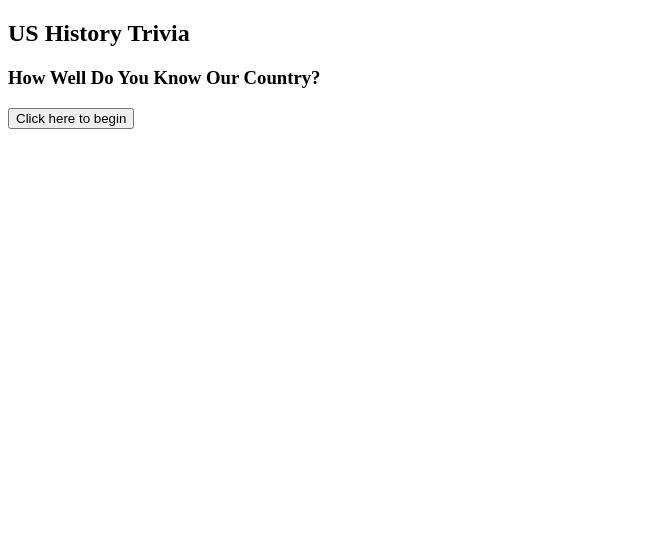
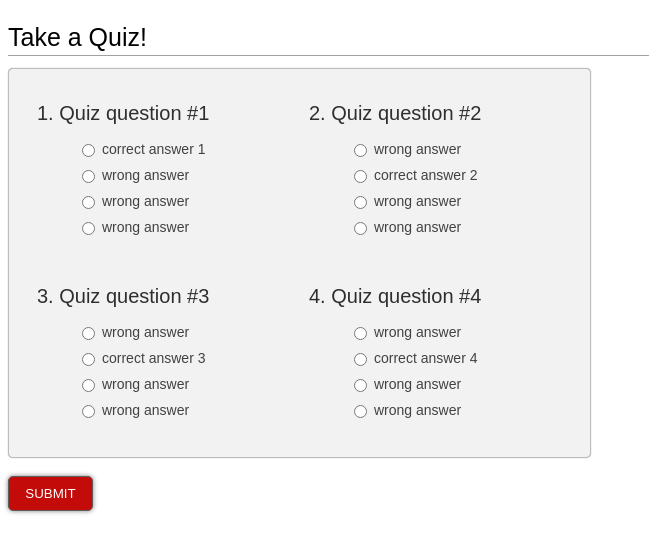
Before and after one commit to HDeserne/Code-quiz, a plain HTML site: page index.html in a window 1280 px wide. Shown: the whole page, without its empty margins (0-649 px from the left). Drawn offline with Linux system fonts and the light colour scheme; files that its build step writes are made by us from their sources.

Commit message:
updated html

```diff
--- /dev/null
+++ b/assets/style.css
@@ -0,0 +1,100 @@
+{
+    border: 1px dotted black;
+  }
+
+  p.question {
+    font-family: Arial, sans-serif;
+        font-size:20px;
+    color: #2E2E2E;
+    margin-bottom:0px;
+  }
+
+  h2.quizHeader {
+    font-family: Arial, sans-serif;
+    font-weight:normal;
+    font-size:25px;
+    line-height: 27px;
+    margin: 24px 0 12px 0;
+    padding: 0 0 4px 0;
+    border-bottom: 1px solid #a2a2a2;
+  }
+
+  h2.quizScore{
+    font-family: Arial, sans-serif;
+    font-size:25px;
+  }
+
+  div.quizAnswers{
+    font-family: Arial, sans-serif;
+    font-size:16px;
+    color: #424242;
+    padding: 4px 0 4px 0;
+  }
+
+  label {
+    font-family: Arial, sans-serif;
+    font-size:14px;
+    color: #424242;
+    vertical-align:top;
+  }
+
+  input.answer[type="radio"] {
+    margin-bottom: 10px;
+  }
+
+  input.quizSubmit[type="submit"] {
+    -webkit-background-clip: border-box;
+    -webkit-background-origin: padding-box;
+    -webkit-background-size: auto;
+    -webkit-transition-delay: 0s, 0s;
+    -webkit-transition-duration: 0.2s, 0.2s;
+    -webkit-transition-property: color, background-color;
+    -webkit-transition-timing-function: ease, ease;
+    box-shadow: rgba(0, 0, 0, 0.498039) 0px 0px 5px 0px;
+    color: #ffffff;
+    background-color: #c30b0a;
+    margin: 0;
+    border: 0;
+    outline: 0;
+    text-transform:uppercase;
+    height:35px;
+    width:85px;
+    border: 1px solid #5E5E5E;
+    border-radius:5px;
+
+   }
+
+  input.quizSubmit[type="submit"]:hover {
+    color: #ffffff;
+    background: #680f11;
+    text-decoration: none;
+  }
+
+  table {
+    background-color: #F2F2F2;
+        border:1px solid #BDBDBD;
+    border-radius:5px;
+    padding:10px;
+    padding-left:25px;
+    box-shadow: rgba(0, 0, 0, 0.498039) 0px 0px 1px 0px;
+  }
+
+  th {
+
+  }
+
+  tr {
+
+  }
+
+  td {
+
+  }
+
+  .submitter {
+        width:85px;
+  }
+
+  .hide {
+        display:none;
+  }
--- a/index.html
+++ b/index.html
@@ -1,33 +1,113 @@
 <!DOCTYPE html>
 <html lang="en">
 <head>
-    <meta charset="UTF-8" />
-    <meta http-equiv="X-UA-Compatible" content="IE=edge" />
-    <meta name="viewport" content="width=device-width, initial-scale=1.0" />
-    <title>Document</title>
-    <link rel="stylesheet" href="./style.css" />
+    <meta charset="UTF-8">
+    <meta http-equiv="X-UA-Compatible" content="IE=edge">
+    <meta name="viewport" content="width=device-width, initial-scale=1.0">
+    <title>Home page</title>
+    <link rel="stylesheet" href="style.css">
 </head>
 <body>
-    <header class="header">
+    <h2 class="quizHeader">Take a Quiz!</h2>
+
+	<table style="width:583px">
+	<tr>
+	  <td>
 	  	<div>
-        <h3 id="time left"></h3>
+	  		<p class="question">1. Quiz question #1</p>
+
+	    	<ul>
+	    	<input class="answer" type="radio" name="q1" value="1">
+	        <label id="correctString1">correct answer 1</label>
+	    	<br>
+	        <input class="answer" type="radio" name="q1" value="0">
+	        <label>wrong answer</label>
+	        <br>
+	        <input class="answer" type="radio" name="q1" value="0">
+	        <label>wrong answer</label>
+	        <br>
+	        <input class="answer" type="radio" name="q1" value="0">
+	        <label>wrong answer</label>
+    		</ul>
 	  	</div>
-    </header>
-    <div id="holder">
+	  </td>
+	  <td>
 	  	<div>
-        <div id="question"></div>
-        <div class="inner-box">
-          <div id="startPrompt">
-            <h2>US History Trivia</h2>
-            <h3>How Well Do You Know Our Country?</h3>
+	  		<p class="question">2. Quiz question #2</p>
+
+	    	<ul>
+	        <input class="answer" type="radio" name="q2" value="0">
+	        <label>wrong answer</label>
+	        <br>
+	        <input class="answer" type="radio" name="q2" value="1">
+	        <label id="correctString2">correct answer 2</label>
+	        <br>
+	        <input class="answer" type="radio" name="q2" value="0">
+	        <label>wrong answer</label>
+	        <br>
+	        <input class="answer" type="radio" name="q2" value="0">
+	        <label>wrong answer</label>
+	    	</ul>
 	  	</div>
-          <button id="startButton">Click here to begin</button>
-          <div id="options"></div>
+	  </td>
+	</tr>
+	<tr>
+	  <td>
+	  	<div>
+	  		<p class="question">3. Quiz question #3</p>
+
+	    	<ul>
+	        <input class="answer" type="radio" name="q3" value="0">
+	        <label>wrong answer</label>
+	        <br>
+	        <input class="answer" type="radio" name="q3" value="1">
+	        <label id="correctString3">correct answer 3</label>
+	        <br>
+	        <input class="answer" type="radio" name="q3" value="0">
+	        <label>wrong answer</label>
+	        <br>
+	        <input class="answer" type="radio" name="q3" value="0">
+	        <label>wrong answer</label>
+	    	</ul>
+		</div>
+	  </td>
+	  <td>
+	  	<div>
+	  		<p class="question">4. Quiz question #4</p>
+
+	    	<ul>
+	        <input class="answer" type="radio" name="q4" value="0">
+	        <label>wrong answer</label>
+	        <br>
+	        <input class="answer" type="radio" name="q4" value="1">
+	        <label id="correctString4">correct answer 4</label>
+	        <br>
+	        <input class="answer" type="radio" name="q4" value="0">
+	        <label>wrong answer</label>
+	        <br>
+	        <input class="answer" type="radio" name="q4" value="0">
+	        <label>wrong answer</label>
+    		</ul>
+	  	</div>
+	  </td>
+	</tr>
+	</table>
+<br/>
+  <div class="submitter">
+          <input class="quizSubmit" id="submitButton" onClick="submitQuiz()"
+          type="submit" value="Submit" />
+    </div>
+
+<!--show only wrong answers on submit-->
+    <div class="quizAnswers" id="correctAnswer1"></div>
+	    <div class="quizAnswers" id="correctAnswer2"></div>
+    <div class="quizAnswers" id="correctAnswer3"></div>
+    <div class="quizAnswers" id="correctAnswer4"></div>
+
+<!--show score upon submit-->
+    <div>
+    	<h2 class="quizScore" id="userScore"></h2>
     </div>
 	</div>
-        </div>
-      </div>
-    </div>
-    <script src="./script.js"></script>
 </body>
 </html>
```
Also changed, not shown: assets/script.js (added). Lines whose indentation alone changed are shown as unchanged.
